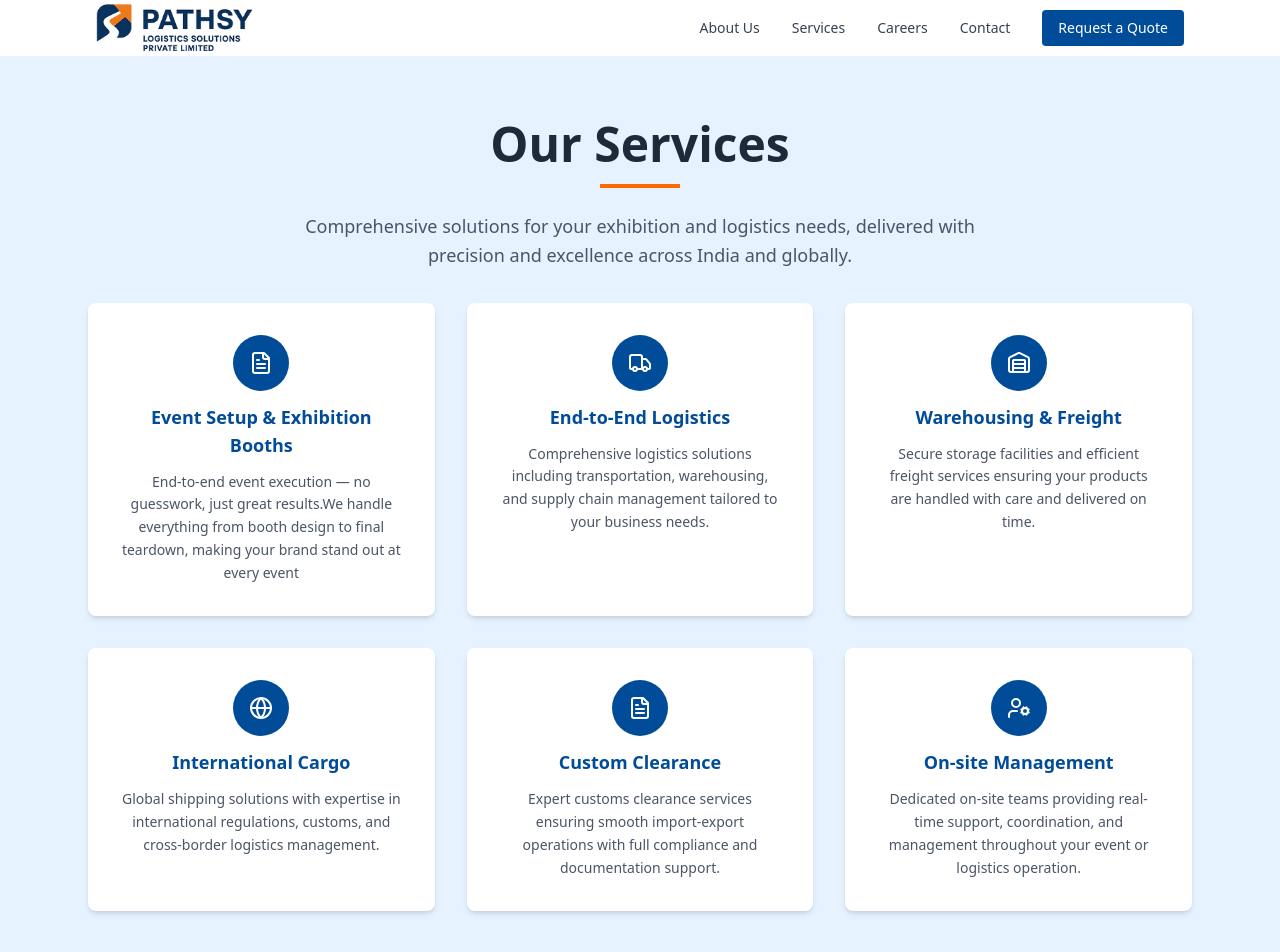
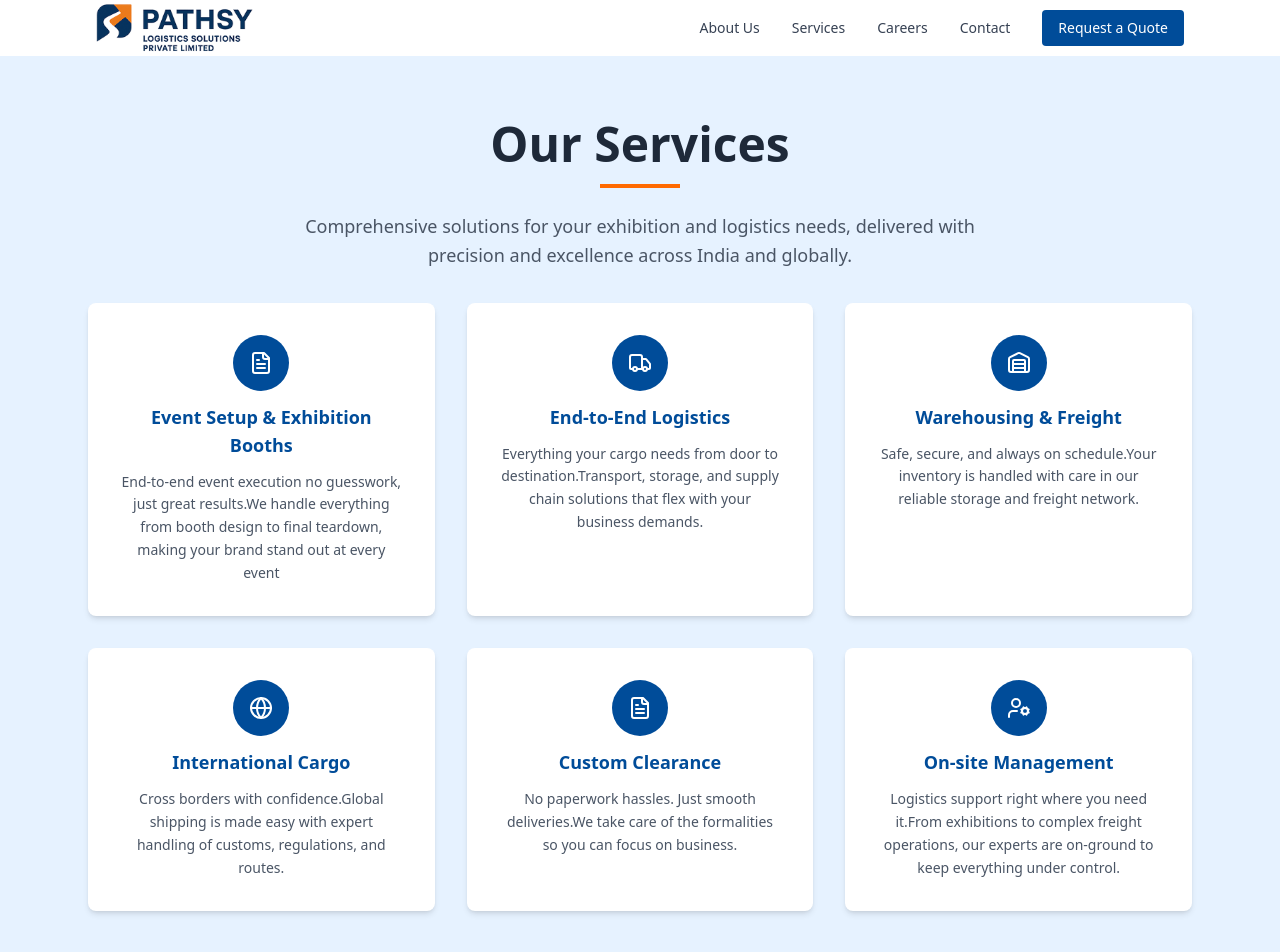
Before and after one commit to vidhisavaliya-1710/PATHSY-LOGISTICS-SOLUTIONS, a React (Vite) app in the folder Pathsy-frontend/: page /#/services in a window 1280 px wide. Shown: the top 952 px of the page. Built offline with nearby package versions, Linux system fonts and the light colour scheme.

Commit message:
add content

```diff
--- a/Pathsy-frontend/src/pages/Services.jsx
+++ b/Pathsy-frontend/src/pages/Services.jsx
@@ -24,7 +24,7 @@ function Services() {
       icon: FileText,
       title: 'Event Setup & Exhibition Booths',
       description:
-        'End-to-end event execution — no guesswork, just great results.We handle everything from booth design to final teardown, making your brand stand out at every event',
+        'End-to-end event execution no guesswork, just great results.We handle everything from booth design to final teardown, making your brand stand out at every event',
       link: '#',
     },
     {
@@ -32,7 +32,7 @@ function Services() {
       icon: Truck,
       title: 'End-to-End Logistics',
       description:
-        'Comprehensive logistics solutions including transportation, warehousing, and supply chain management tailored to your business needs.',
+        'Everything your cargo needs from door to destination.Transport, storage, and supply chain solutions that flex with your business demands.',
       link: '#',
     },
     {
@@ -40,7 +40,7 @@ function Services() {
       icon: Warehouse,
       title: 'Warehousing & Freight',
       description:
-        'Secure storage facilities and efficient freight services ensuring your products are handled with care and delivered on time.',
+        'Safe, secure, and always on schedule.Your inventory is handled with care in our reliable storage and freight network.',
       link: '#',
     },
     {
@@ -48,7 +48,7 @@ function Services() {
       icon: Globe,
       title: 'International Cargo',
       description:
-        'Global shipping solutions with expertise in international regulations, customs, and cross-border logistics management.',
+        'Cross borders with confidence.Global shipping is made easy with expert handling of customs, regulations, and routes.',
       link: '#',
     },
     {
@@ -56,7 +56,7 @@ function Services() {
       icon: FileText,
       title: 'Custom Clearance',
       description:
-        'Expert customs clearance services ensuring smooth import-export operations with full compliance and documentation support.',
+        'No paperwork hassles. Just smooth deliveries.We take care of the formalities so you can focus on business.',
       link: '#',
     },
     {
@@ -64,7 +64,7 @@ function Services() {
       icon:UserCog,
       title: 'On-site Management',
       description:
-        'Dedicated on-site teams providing real-time support, coordination, and management throughout your event or logistics operation.',
+        'Logistics support right where you need it.From exhibitions to complex freight operations, our experts are on-ground to keep everything under control.',
       link: '#',
     },
   ];
```
